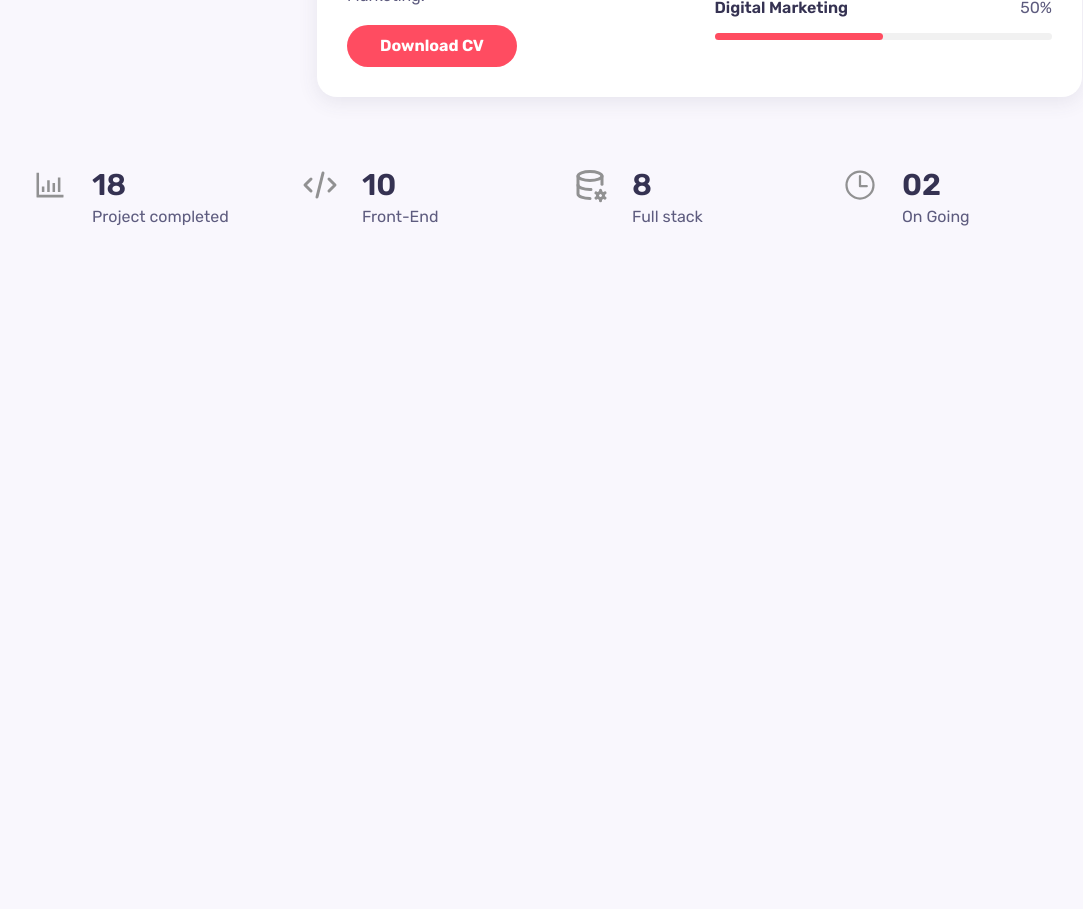
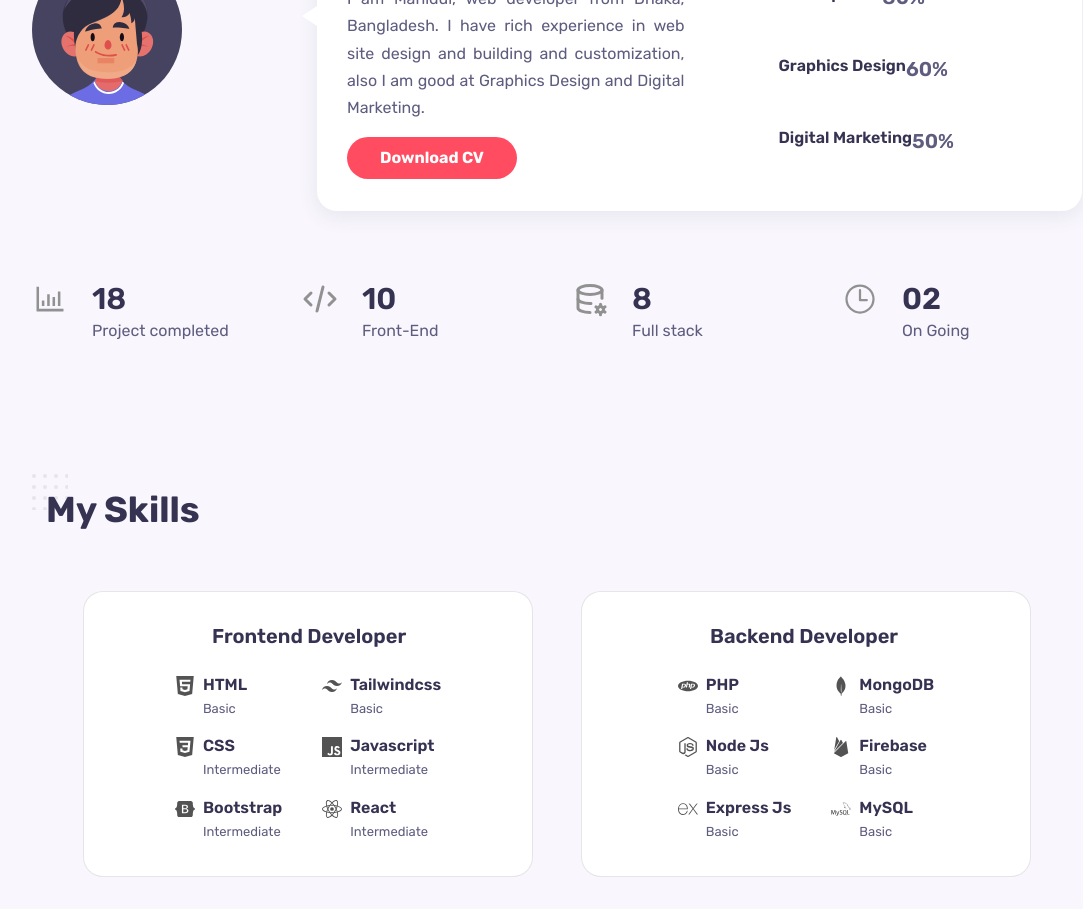
Before and after one commit to MDMahidul/mmb-portfolio, a React (Vite) app: page / in a window 1280 px wide. Shown: the part 1060-1969 px from the top of the page, without its empty margins (138-1221 px from the left). Before the commit the page ends 1290 px from the top, so only its background shows below. Built offline with nearby package versions, Linux system fonts and the light colour scheme.

Commit message:
added my-skills section and made it responsive

```diff
--- a/src/App.jsx
+++ b/src/App.jsx
@@ -2,6 +2,7 @@ import './App.css';
 import Sidebar from './components/Sidebar/Sidebar'
 import Home from './components/Home/Home'
 import About from './components/About/About';
+import Skills from './components/Skills/Skills';
 
 function App() {
 
@@ -11,6 +12,7 @@ function App() {
       <main style={{ marginLeft: "110px" }}>
         <Home></Home>
         <About></About>
+        <Skills></Skills>
       </main>
     </>
   );
--- /dev/null
+++ b/src/components/Skills/Backend.jsx
@@ -0,0 +1,59 @@
+import { SiPhp, SiNodedotjs, SiExpress, SiMysql,SiMongodb,SiFirebase } from "react-icons/si";
+
+const Backend = () => {
+    return (
+      <div className="skills_content">
+        <h3 className="skills_title">Backend Developer</h3>
+        <div className="skills_box">
+          <div className="skills_group">
+            <div className="skills_data">
+              <SiPhp className="skills_icon"></SiPhp>
+              <div>
+                <h3 className="skills_name">PHP</h3>
+                <span className="skills_level">Basic</span>
+              </div>
+            </div>
+            <div className="skills_data">
+              <SiNodedotjs className="skills_icon"></SiNodedotjs>
+              <div>
+                <h3 className="skills_name">Node Js</h3>
+                <span className="skills_level">Basic</span>
+              </div>
+            </div>
+            <div className="skills_data">
+              <SiExpress className="skills_icon"></SiExpress>
+              <div>
+                <h3 className="skills_name">Express Js</h3>
+                <span className="skills_level">Basic</span>
+              </div>
+            </div>
+          </div>
+          <div className="skills_group">
+            <div className="skills_data">
+              <SiMongodb className="skills_icon"></SiMongodb>
+              <div>
+                <h3 className="skills_name">MongoDB</h3>
+                <span className="skills_level">Basic</span>
+              </div>
+            </div>
+            <div className="skills_data">
+              <SiFirebase className="skills_icon"></SiFirebase>
+              <div>
+                <h3 className="skills_name">Firebase</h3>
+                <span className="skills_level">Basic</span>
+              </div>
+            </div>
+            <div className="skills_data">
+              <SiMysql className="skills_icon"></SiMysql>
+              <div>
+                <h3 className="skills_name">MySQL</h3>
+                <span className="skills_level">Basic</span>
+              </div>
+            </div>
+          </div>
+        </div>
+      </div>
+    );
+};
+
+export default Backend;
--- /dev/null
+++ b/src/components/Skills/Frontend.jsx
@@ -0,0 +1,59 @@
+import { SiCss3, SiHtml5, SiBootstrap, SiTailwindcss,SiJavascript,SiReact } from "react-icons/si";
+
+const Frontend = () => {
+    return (
+      <div className="skills_content">
+        <h3 className="skills_title">Frontend Developer</h3>
+        <div className="skills_box">
+          <div className="skills_group">
+            <div className="skills_data">
+              <SiHtml5 className="skills_icon"></SiHtml5>
+              <div>
+                <h3 className="skills_name">HTML</h3>
+                <span className="skills_level">Basic</span>
+              </div>
+            </div>
+            <div className="skills_data">
+              <SiCss3 className="skills_icon"></SiCss3>
+              <div>
+                <h3 className="skills_name">CSS</h3>
+                <span className="skills_level">Intermediate</span>
+              </div>
+            </div>
+            <div className="skills_data">
+              <SiBootstrap className="skills_icon"></SiBootstrap>
+              <div>
+                <h3 className="skills_name">Bootstrap </h3>
+                <span className="skills_level">Intermediate</span>
+              </div>
+            </div>
+            </div>
+            <div className="skills_group">
+            <div className="skills_data">
+              <SiTailwindcss className="skills_icon"></SiTailwindcss>
+              <div>
+                <h3 className="skills_name">Tailwindcss</h3>
+                <span className="skills_level">Basic</span>
+              </div>
+            </div>
+            <div className="skills_data">
+              <SiJavascript className="skills_icon"></SiJavascript>
+              <div>
+                <h3 className="skills_name">Javascript</h3>
+                <span className="skills_level">Intermediate</span>
+              </div>
+            </div>
+            <div className="skills_data">
+              <SiReact className="skills_icon"></SiReact>
+              <div>
+                <h3 className="skills_name">React</h3>
+                <span className="skills_level">Intermediate</span>
+              </div>
+            </div>
+          </div>
+        </div>
+      </div>
+    );
+};
+
+export default Frontend;
--- /dev/null
+++ b/src/components/Skills/Skills.css
@@ -0,0 +1,78 @@
+.skills{
+    margin-top: 2rem;
+}
+.skills_container{
+    grid-template-columns: repeat(2,450px);
+    column-gap: 3rem;
+    justify-content: center;
+}
+.skills_content{
+    background-color: var(--container-color);
+    border: 1px solid rgba(0,0,0,0.1);
+    padding: 2rem 4rem;
+    border-radius: 1.25rem;
+    transition: all 0.2s ease-out;
+}
+.skills_content:hover{
+     box-shadow: 4px 4px 6px rgba(0, 0, 0, 0.1);
+}
+.skills_title{
+    font-size: var(--h3-font-size);
+    font-weight: 600;
+    text-align: center;
+    margin-bottom: 1.75rem;
+    padding-left: 4rem;
+}
+.skills_box{
+    display: flex;
+    justify-content: center;
+    column-gap: 2.5rem;
+}
+.skills_group{
+    display: grid;
+    align-items: flex-start;
+    row-gap: 1rem;
+}
+.skills_data{
+    display: flex;
+    column-gap: 0.5rem;
+}
+.skills_icon{
+    font-size: 1.25rem;
+    color: #535353;;
+}
+.skills_name{
+    font-size: var(--normal-font-size);
+    font-weight: 600;
+    line-height: 18px;
+}
+.skills_level{
+    font-size: var(--smaller-font-size);
+}
+
+/* responsiveness */
+@media screen and (max-width:992px) {
+    .skills_container{
+        grid-template-columns: max-content;
+        row-gap: 2rem;
+    }
+}
+@media screen and (max-width:576px) {
+    .skills_container{
+        grid-template-columns: 1fr;
+    }
+    .skills_content{
+        padding: 1.5rem;
+    }
+}
+@media screen and (max-width:350px) {
+    .skills_box{
+        column-gap: 1.25rem;
+    }
+    .skills_name{
+        font-size: var(--small-font-size);
+    }
+}
+@media screen and (max-width:992px) {
+
+}
--- /dev/null
+++ b/src/components/Skills/Skills.jsx
@@ -0,0 +1,18 @@
+import React from 'react';
+import './Skills.css'
+import Frontend from './Frontend';
+import Backend from './Backend';
+
+const Skills = () => {
+    return (
+      <section className="container skills section" id="skills">
+        <h2 className="section_title"> My Skills </h2>
+        <div className="skills_container container grid">
+          <Frontend />
+          <Backend />
+        </div>
+      </section>
+    );
+};
+
+export default Skills;
--- a/src/index.css
+++ b/src/index.css
@@ -67,6 +67,10 @@ img{
   padding-right: 15px;
   margin: 0 auto;
 }
+.section{
+  padding-top: 7rem;
+  padding-bottom: 2rem;
+}
 .grid{
   display: grid;
 }
```
